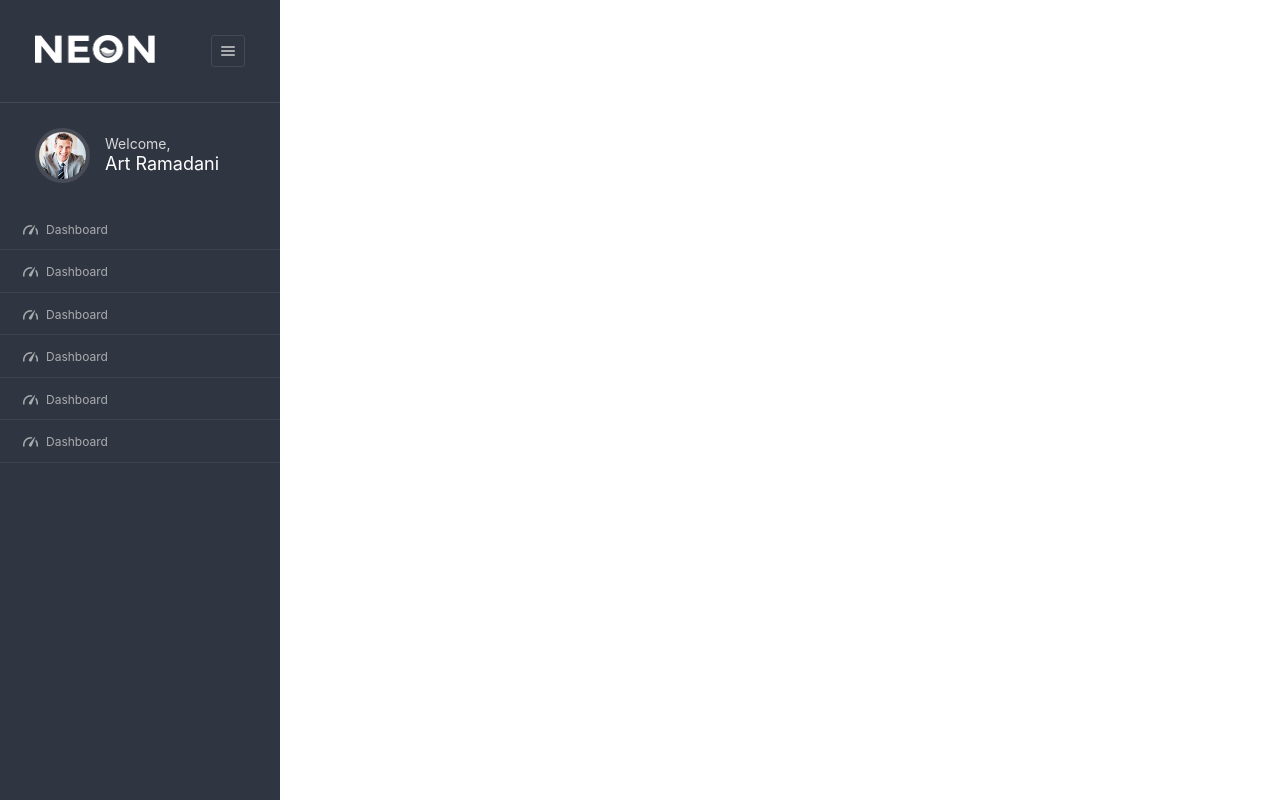
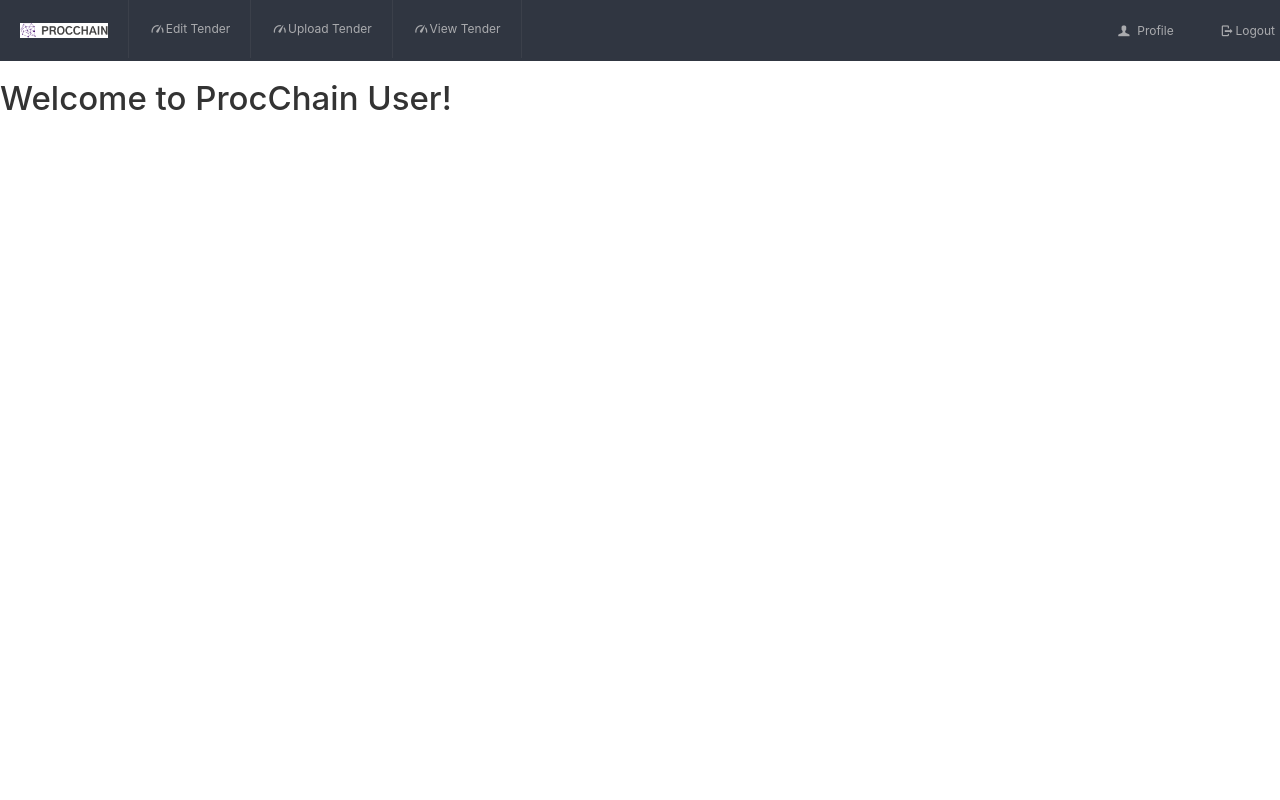
Before and after one commit to jaydbendre/Procchain, a React (Create React App) app in the folder procchain/: page /GailOrg in a window 1280 px wide. Built offline with nearby package versions, Linux system fonts and the light colour scheme.

Commit message:
Tender Boilerplate

```diff
--- a/procchain/src/components/Gail/HorizontalMenu/index.js
+++ b/procchain/src/components/Gail/HorizontalMenu/index.js
@@ -1,10 +1,16 @@
 import React, { Component } from 'react'
+import Nav from '../../common/Dashboard/HorizontalMenu';
 
 export default class index extends Component {
     render() {
         return (
-            <div>
-
+            <div className="page-container horizontal-menu">
+                {/* <SideMenu /> */}
+                {/* Navbar */}
+                <Nav
+                    links = {this.props.links}
+                    loaction = {this.props.location}
+                />
             </div>
         )
     }
--- a/procchain/src/components/Gail/Tender/EditTender.js
+++ b/procchain/src/components/Gail/Tender/EditTender.js
@@ -1,10 +1,17 @@
-import React, { Component } from 'react'
+import React, { Component } from 'react';
+import HorizontalMenu from '../HorizontalMenu';
+import {links} from '../index';
 
 export default class EditTender extends Component {
     render() {
         return (
-            <div>
-                Edit Tender
+            <div className="page-body">
+                <HorizontalMenu
+                    links = {links}
+                />
+                <div className="main-content">
+                    <h1>{this.props.location.pathname}</h1>
+                </div>
             </div>
         )
     }
--- a/procchain/src/components/Gail/Tender/UploadTender.js
+++ b/procchain/src/components/Gail/Tender/UploadTender.js
@@ -1,10 +1,17 @@
 import React, { Component } from 'react'
+import HorizontalMenu from '../HorizontalMenu';
+import {links} from '../index';
 
 export default class UploadTender extends Component {
     render() {
         return (
-            <div>
-                Upload Tender
+            <div className="page-body">
+                <HorizontalMenu
+                    links = {links}
+                />
+                <div className="main-content">
+                    <h1>{this.props.location.pathname}</h1>
+                </div>
             </div>
         )
     }
--- a/procchain/src/components/Gail/Tender/ViewTender.js
+++ b/procchain/src/components/Gail/Tender/ViewTender.js
@@ -1,10 +1,17 @@
 import React, { Component } from 'react'
+import HorizontalMenu from '../HorizontalMenu';
+import {links} from '../index';
 
 export default class ViewTender extends Component {
     render() {
         return (
-            <div>
-                View Tender
+            <div className="page-body">
+                <HorizontalMenu
+                    links = {links}
+                />
+                <div className="main-content">
+                    <h1>{this.props.location.pathname}</h1>
+                </div>
             </div>
         )
     }
--- a/procchain/src/components/Gail/index.js
+++ b/procchain/src/components/Gail/index.js
@@ -1,14 +1,33 @@
 import React, { Component } from 'react'
 // import 'bootstrap/dist/css/bootstrap.min.css';
 // import '../../assets/css/skins/black.css';
-import SideMenu from './SideMenu';
+// import SideMenu from './SideMenu';
+import HorizontalMenu from './HorizontalMenu';
+
+export const links = {
+    left : [
+        {icon : "entypo-gauge", title : "Edit Tender", link : "/edit-tender", className : ""},
+        {icon : "entypo-gauge", title : "Upload Tender", link : "/upload-tender", className : ""},
+        {icon : "entypo-gauge", title : "View Tender", link : "/view-tender", className : ""},
+    ],
+    right : [
+        {icon : "entypo-user", title : "Profile", link : "/GailOrg", className : ""},
+        {icon : "entypo-logout right", title : "Logout ", link : "/auth-login", className : ""},
+    ]
+}
+
+
 
 export default class index extends Component {
     render() {
         return (
-            <div className="page-body page-fade">
-                <div className="page-container">
-                    <SideMenu />
+            <div className="page-body">
+                <HorizontalMenu
+                    links = {links}
+                    loaction = {this.props.location}
+                />
+                <div className="main-content">
+                    <h1>Welcome to ProcChain User!</h1>
                 </div>
             </div>
         )
--- /dev/null
+++ b/procchain/src/components/common/Dashboard/HorizontalMenu/Logo.js
@@ -0,0 +1,15 @@
+import React, { Component } from 'react'
+import logo from '../../../../assets/frontend/images/logoWhiteBg.png';
+
+export default class Logo extends Component {
+    render() {
+        return (
+            <div className="navbar-brand">
+                <a href="/">
+                    <img src={logo} width="88" alt="" />
+                </a>
+            </div>
+
+        )
+    }
+}
--- /dev/null
+++ b/procchain/src/components/common/Dashboard/HorizontalMenu/MainMenu.js
@@ -0,0 +1,16 @@
+import React, { Component } from 'react'
+import {Link, Redirect} from 'react-router-dom';
+
+export default class MainMenu extends Component {
+    render() {
+        // const links = this.props.links;
+        return (
+            <li className={this.props.className}>
+                <Link to={{pathname: this.props.link}}>
+                    <i className={this.props.icon}></i>
+                    <span className="title">{this.props.title}</span>
+                </Link>
+            </li>
+        )
+    }
+}
--- /dev/null
+++ b/procchain/src/components/common/Dashboard/HorizontalMenu/index.js
@@ -0,0 +1,63 @@
+import React, { Component } from 'react'
+import Logo from './Logo';
+import MainMenu from './MainMenu';
+import {Link} from 'react-router-dom';
+
+const links = {
+    left : [
+        {icon : "entypo-gauge", title : "Gail", link : "/GailOrg", className : ""},
+        {icon : "entypo-gauge", title : "Supplier", link : "/Supplier", className : ""},
+        {icon : "entypo-gauge", title : "Shipment", link : "/shipment", className : ""},
+    ],
+    right : [
+        {icon : "entypo-gauge", title : "Profile", link : "/GailOrg", className : ""},
+        {icon : "entypo-logout right", title : "Logout", link : "/auth-login", className : ""},
+    ],
+}
+
+export default class index extends Component {
+    render() {
+        return (
+            <header className="navbar navbar-fixed-top">
+                <div className="navbar-inner">
+
+                    {/* Logo */}
+                    <Logo />
+
+                    {/* Navlinks */}
+                    <ul className="navbar-nav">
+                        {this.props.links.left.map((link, index) => {
+                            return <MainMenu
+                                {...link}
+                                key = {index}
+                                loaction = {this.props.location}
+                            />
+                        })}
+                    </ul>
+
+                    {/* Logout and profile */}
+                    <ul className="nav navbar-right pull-right" id = "main-menu">
+                        {this.props.links.right.map((link,index) => {
+                            return <MainMenu
+                                {...link}
+                                key = {index}
+                                loaction = {this.props.location}
+                            />
+                        })}
+
+                        {/* mobile */}
+                        <li className="visible-xs">
+
+                            <div className="horizontal-mobile-menu visible-xs">
+                                <Link to="/GailOrg" className="menu-trigger">
+                                    <i className="entypo-menu"></i>
+                                </Link>
+                            </div>
+                        </li>
+                    </ul>
+                </div>
+                    {/* <p>{this.props.links.left[0].icon}</p> */}
+            </header>
+        )
+    }
+}
--- a/procchain/src/components/common/Dashboard/MenuLink.js
+++ /dev/null
@@ -1,14 +0,0 @@
-import React, { Component } from 'react'
-
-export default class MenuLink extends Component {
-    render() {
-        return (
-            <li>
-                <a href={this.props.link}>
-                    <i className={this.props.icon}></i>
-                    <span className="title">{this.props.title}</span>
-                </a>
-            </li>
-        )
-    }
-}
--- a/procchain/src/routes/Gail/index.js
+++ b/procchain/src/routes/Gail/index.js
@@ -4,15 +4,19 @@ import {BrowserRouter, Route} from 'react-router-dom';
 import Gail from '../../components/Gail';
 import AdminOnboardGailCentre from '../../components/Gail/Admin/OnboardGailCentre';
 import AdminOnboardGailEmployees from '../../components/Gail/Admin/OnboardGailEmployees';
+import TenderRoutes from './tender';
 
 export default class index extends Component {
     render() {
         return (
-            <BrowserRouter>
-                <Route exact path="/GailOrg" component={Gail} />
-                <Route exact path="/admin/onboard-gail-centre" component={AdminOnboardGailCentre} />
-                <Route exact path="/admin/onboard-gail-employees" component={AdminOnboardGailEmployees} />
-            </BrowserRouter>
+            <div>
+                <BrowserRouter>
+                    <Route exact path="/GailOrg" component={Gail} />
+                    <Route exact path="/admin/onboard-gail-centre" component={AdminOnboardGailCentre} />
+                    <Route exact path="/admin/onboard-gail-employees" component={AdminOnboardGailEmployees} />
+                </BrowserRouter>
+                <TenderRoutes />
+            </div>
         )
     }
 }
--- /dev/null
+++ b/procchain/src/routes/Gail/tender.js
@@ -0,0 +1,18 @@
+import React, { Component } from 'react';
+import {BrowserRouter, Route } from 'react-router-dom';
+// import { EditTender, UploadTender, ViewTender } from '../../components/Gail/Tender';
+import EditTender from '../../components/Gail/Tender/EditTender';
+import UploadTender from '../../components/Gail/Tender/UploadTender';
+import ViewTender from '../../components/Gail/Tender/ViewTender';
+
+export default class tender extends Component {
+    render() {
+        return (
+            <BrowserRouter>
+                <Route path="/edit-tender" component = {EditTender} />
+                <Route path="/upload-tender" component = {UploadTender} />
+                <Route path="/view-tender" component = {ViewTender} />
+            </BrowserRouter>
+        )
+    }
+}
```
Also changed, not shown: 1 other file (tests, documents, lock files or other folders).
